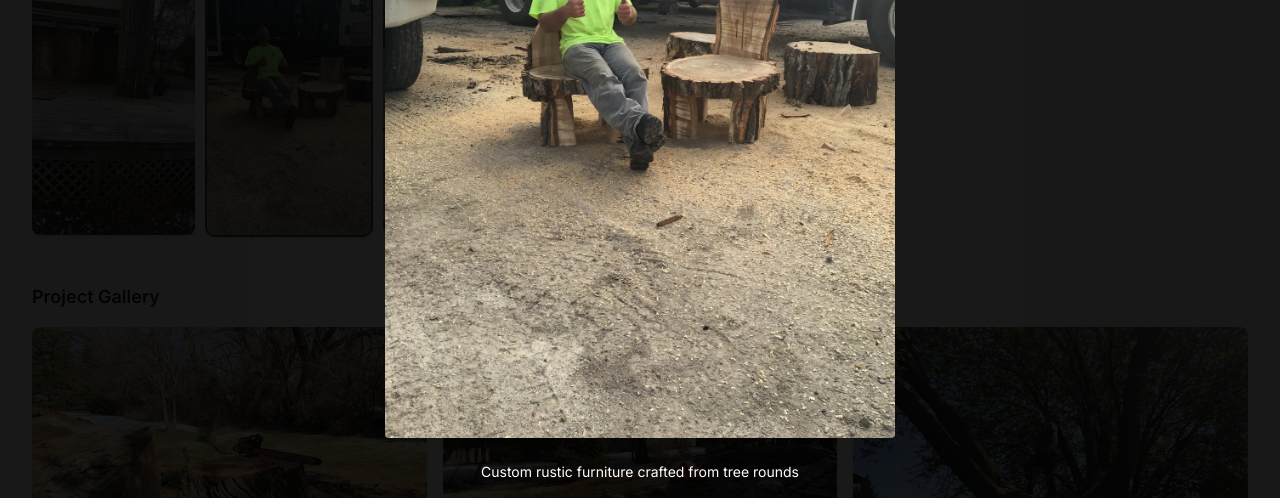
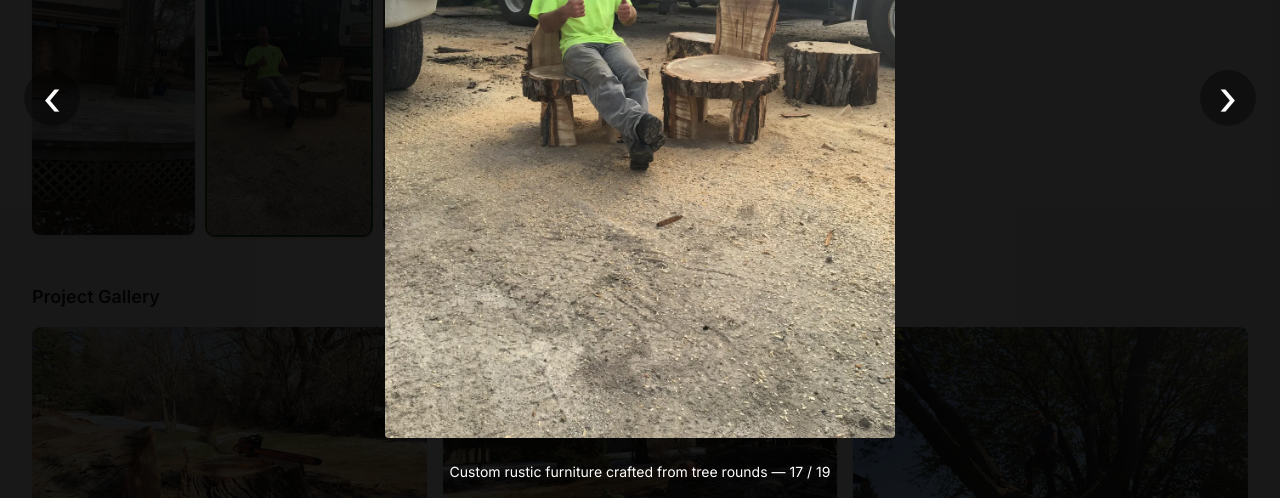
Before and after one commit to joeybeyer/urbanloggers, a Next.js app: page /gallery in a window 1280 px wide. Both pictures are taken after a click on the button "Custom Work". Shown: the part 839-1337 px from the top of the page. Built offline with nearby package versions, Linux system fonts and the light colour scheme.

Commit message:
Add prev/next navigation to lightbox - click arrows or use keyboard

```diff
--- a/app/gallery/GalleryPageClient.tsx
+++ b/app/gallery/GalleryPageClient.tsx
@@ -45,13 +45,29 @@ export function GalleryPageClient() {
 
   const closeLightbox = useCallback(() => setSelectedImage(null), [])
 
+  const goNext = useCallback(() => {
+    if (!selectedImage) return
+    const idx = filteredImages.findIndex((img) => img.src === selectedImage.src)
+    const next = (idx + 1) % filteredImages.length
+    setSelectedImage(filteredImages[next])
+  }, [selectedImage, filteredImages])
+
+  const goPrev = useCallback(() => {
+    if (!selectedImage) return
+    const idx = filteredImages.findIndex((img) => img.src === selectedImage.src)
+    const prev = (idx - 1 + filteredImages.length) % filteredImages.length
+    setSelectedImage(filteredImages[prev])
+  }, [selectedImage, filteredImages])
+
   useEffect(() => {
     const handleKey = (e: KeyboardEvent) => {
       if (e.key === 'Escape') closeLightbox()
+      if (e.key === 'ArrowRight') goNext()
+      if (e.key === 'ArrowLeft') goPrev()
     }
     window.addEventListener('keydown', handleKey)
     return () => window.removeEventListener('keydown', handleKey)
-  }, [closeLightbox])
+  }, [closeLightbox, goNext, goPrev])
 
   return (
     <>
@@ -165,6 +181,22 @@ export function GalleryPageClient() {
           >
             ✕
           </button>
+          {/* Previous button */}
+          <button
+            onClick={(e) => { e.stopPropagation(); goPrev(); }}
+            className="absolute left-2 sm:left-6 top-1/2 -translate-y-1/2 text-white text-4xl sm:text-5xl hover:text-gray-300 z-50 bg-black/40 hover:bg-black/60 rounded-full w-12 h-12 sm:w-14 sm:h-14 flex items-center justify-center transition-colors"
+            aria-label="Previous image"
+          >
+            ‹
+          </button>
+          {/* Next button */}
+          <button
+            onClick={(e) => { e.stopPropagation(); goNext(); }}
+            className="absolute right-2 sm:right-6 top-1/2 -translate-y-1/2 text-white text-4xl sm:text-5xl hover:text-gray-300 z-50 bg-black/40 hover:bg-black/60 rounded-full w-12 h-12 sm:w-14 sm:h-14 flex items-center justify-center transition-colors"
+            aria-label="Next image"
+          >
+            ›
+          </button>
           <div className="flex items-center justify-center max-h-[85vh]" onClick={(e) => e.stopPropagation()}>
             <Image
               src={selectedImage.src}
@@ -177,7 +209,7 @@ export function GalleryPageClient() {
             />
           </div>
           <p className="absolute bottom-4 left-0 right-0 text-center text-white text-sm px-4">
-            {selectedImage.alt}
+            {selectedImage.alt} — {filteredImages.findIndex((img) => img.src === selectedImage.src) + 1} / {filteredImages.length}
           </p>
         </div>
       )}
```
